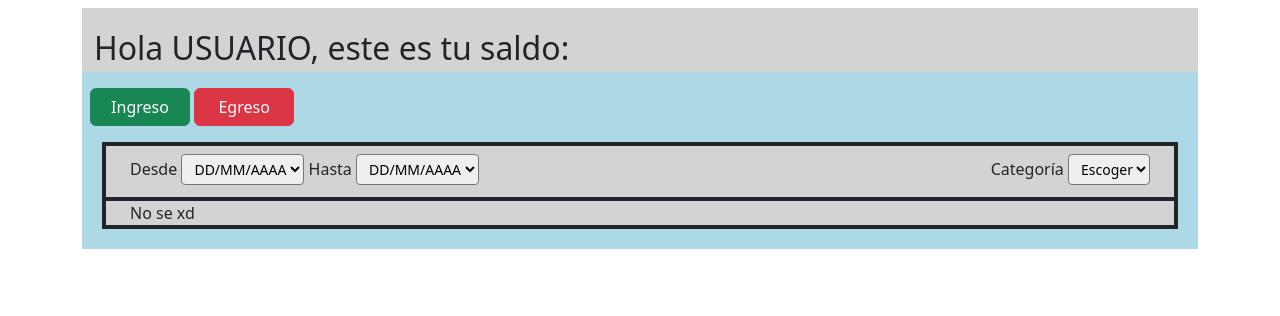
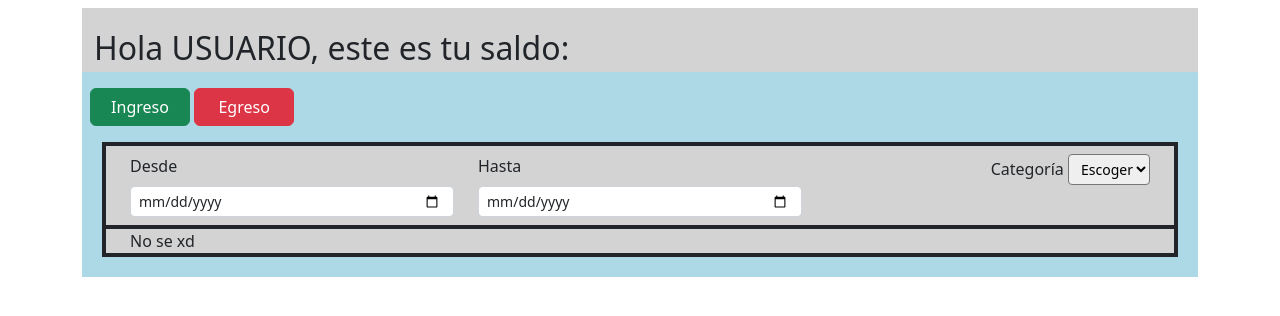
Before and after one commit to DCC-CC4401/2023-1-Grupo-27, a Django app: template FinanceManager/mainApp/templates/index.html in a window 1280 px wide. Shown: the part 62-378 px from the top of the page. Run offline with Django 4.2, Linux system fonts and the light colour scheme; the template is opened without the code that fills it, so the values that code supplies are empty; a user stored in the database is signed in.

Commit message:
fix: Changes select inputs to date in user record

```diff
--- a/FinanceManager/mainApp/templates/index.html
+++ b/FinanceManager/mainApp/templates/index.html
@@ -86,19 +86,11 @@
                     <div class="row py-2 border border-dark border-2" style="background-color: lightgray; margin: auto;">
                         <div class="col">
                             <label for="desde" class="form-label">Desde</label>
-                            <select class="form-select-sm" aria-label="desde" id="desde">
-                                <option value="none">DD/MM/AAAA</option>
-                                <option value="1">One</option>
-                                <option value="2">Two</option>
-                                <option value="3">Three</option>
-                            </select>
+                            <input type="date" class="form-control form-select-sm" id="desde">
+                        </div>
+                        <div class="col">
                             <label for="hasta" class="form-label">Hasta</label>
-                            <select class="form-select-sm" aria-label="hasta" id="hasta">
-                                <option value="none">DD/MM/AAAA</option>
-                                <option value="1">One</option>
-                                <option value="2">Two</option>
-                                <option value="3">Three</option>
-                            </select>
+                            <input type="date" class="form-control form-select-sm" id="hasta">
                         </div>
                         <div class="col text-end">
                             <label for="categoriaEscoger" class="form-label">Categoría</label>
```
